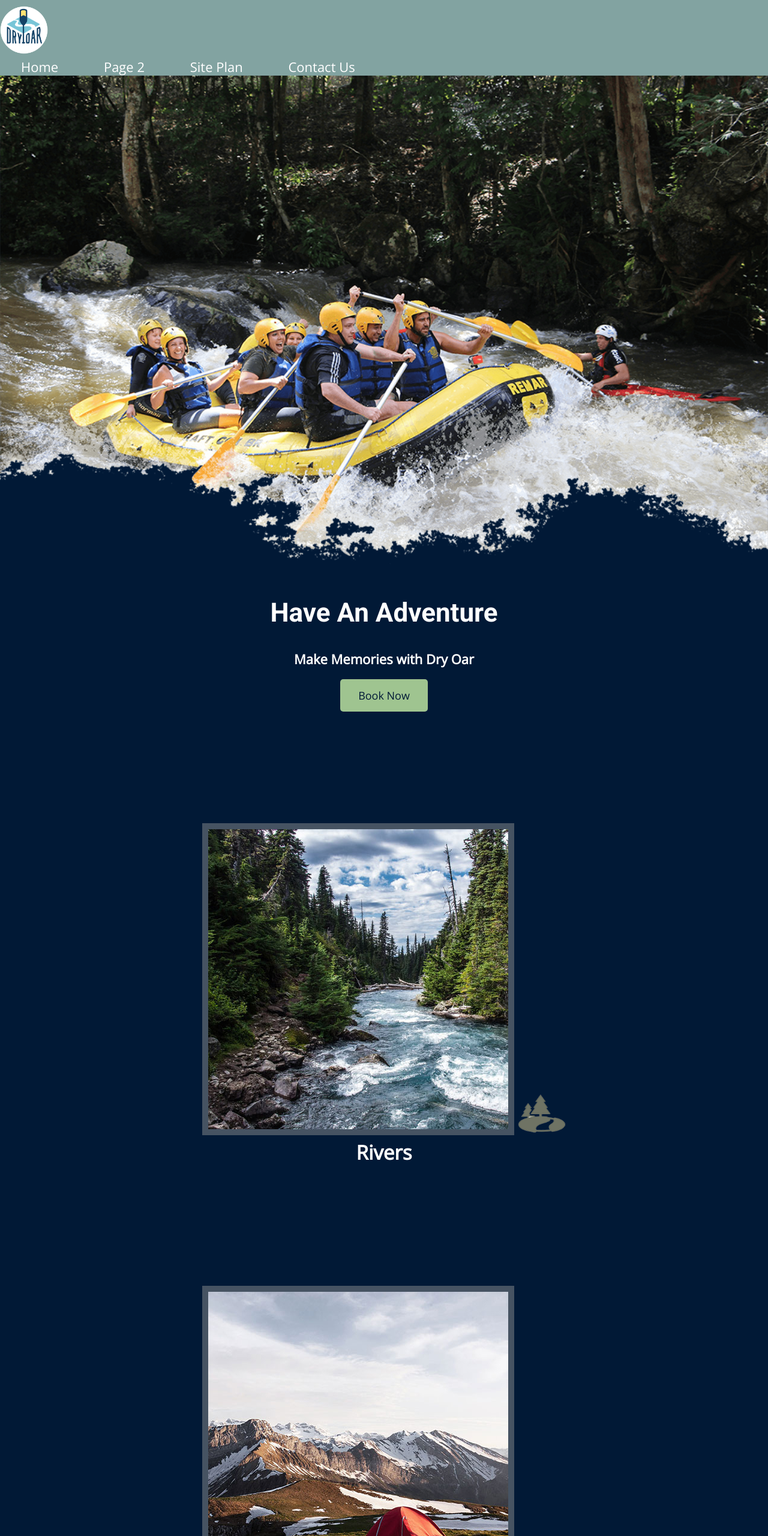
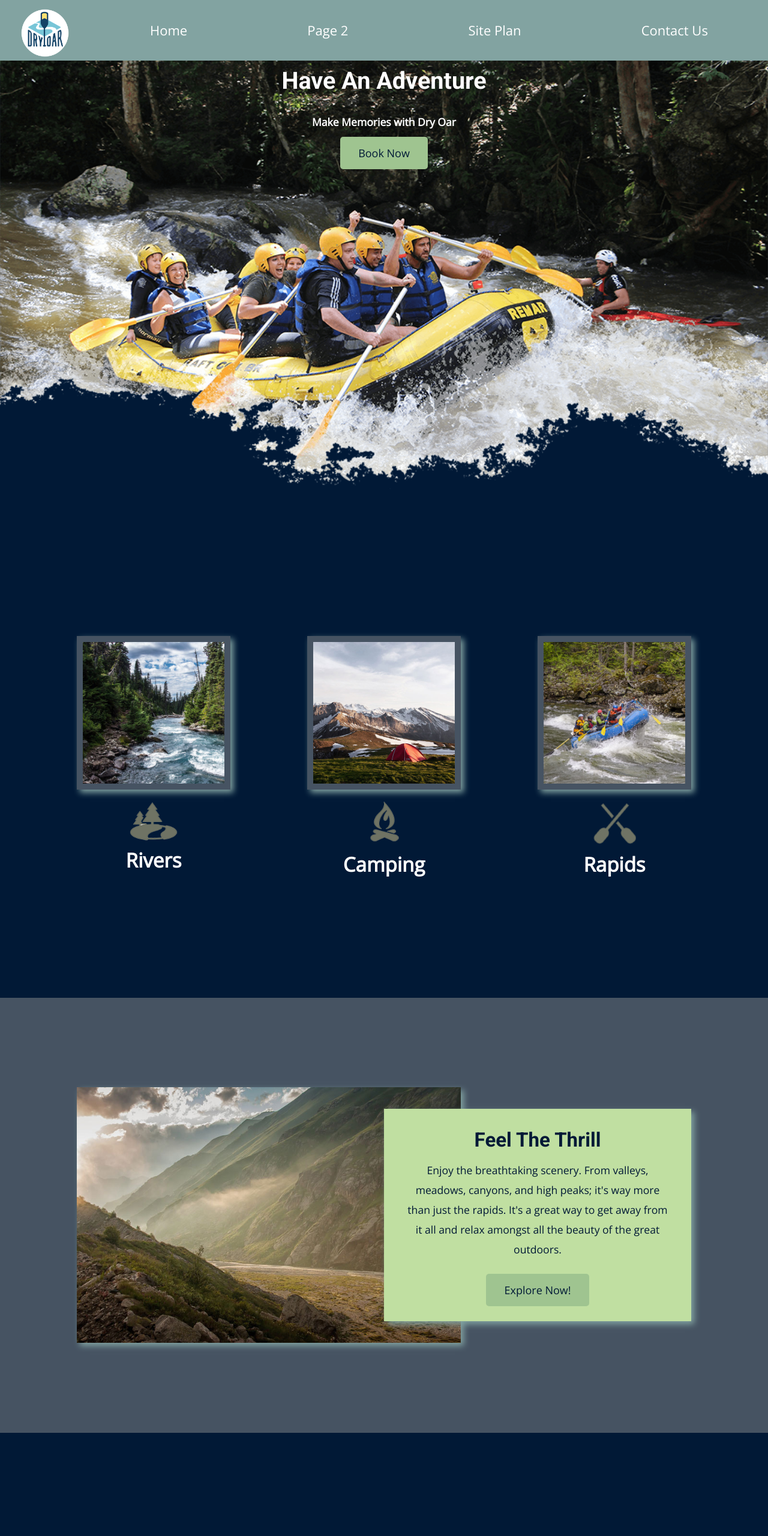
Before and after one commit to ChadDev2022/wdd130, a plain HTML site: page wwr/index.html in a window 1280 px wide. Shown: the top 2560 px of the page at 60% size. Drawn offline with nearby package versions, Linux system fonts and the light colour scheme.

Commit message:
finalized grid css

```diff
--- a/wwr/styles/style.css
+++ b/wwr/styles/style.css
@@ -10,6 +10,23 @@ body{
 }
 header {
     background-color: #82A3A1;
+    display: grid;
+    grid-template-columns: 150px auto;
+}
+nav{
+    display: flex;
+    justify-content: space-around;
+}
+nav a{
+    color:white;
+    padding: 35px;
+    text-align: center;
+    text-decoration: none;
+    display: flex;
+    justify-content: space-around;
+}
+nav a:hover{
+    background-color:#9FC490;
 }
 #hero-img{
     width: 100%;
@@ -20,23 +37,86 @@ h2{
 
 #logo_link{
     padding-top: 5px;
+    justify-self: center;
+    align-self: center;
 }
-nav a{
-    color:white;
-    padding: 35px;
+#hero{
+    display: grid;
+    grid-template-columns: 1fr 3fr 1fr;
+    margin-top: -100px;
+}
+#hero-box{
+    grid-column: 1/4;
+    grid-row: 1/3;
+    z-index: -1;
+}
+#hero-msg{
+    grid-column: 2/3;
+    grid-row: 1/2;
+    margin-top: 100px;
+}
+#hero-msg h4{
+    color: white;
     text-align: center;
-    text-decoration: none;
+    font-size: 0.8em;
+}
 
-}
-nav a:hover{
-    background-color:#9FC490;
+
+.home-grid{
+    display: grid;
+    grid-template-columns: repeat(10, 1fr);
 }
 .home-title{
     color:white;
     font-family: 'Roboto', 'Arial', 'Lucida Sans', sans-serif;
     font-weight: 700;
-    font-size: 2em;
+    font-size: 1.8em;
     margin-top: 10px;
+}
+.card-img{
+    border: 10px solid #465362;
+    width: 100%;
+    transition: transform .5s;
+    box-shadow: 5px 5px 10px #82A3A1;
+}
+.card-img:hover {
+    opacity: .6;
+    transform: scale(1.1);
+}
+.mountains{
+    width: 100%;
+    grid-column: 2/7;
+    grid-row: 5/8;
+    box-shadow: 5px 5px 10px #82A3A1;
+}
+.rivers-card{
+    margin:200px 0;
+    grid-column: 2/4;
+    grid-row: 2/3;
+}
+.camping-card {
+    margin:200px 0;
+    grid-column: 5/7;
+    grid-row: 2/3;
+}
+.rapids-card{
+    margin:200px 0;
+    grid-column: 8/10;
+    grid-row: 2/3;
+}
+#background {
+    height: 725px;
+    background-color:#465362 ;
+    grid-column: 1/11;
+    grid-row: 4/9;
+}
+.msg{
+    background-color:#C0DFA1 ;
+    line-height: 1.5em;
+    padding: 35px;
+    grid-column: 6/10;
+    grid-row: 6/7;
+    box-shadow: 5px 5px 10px #82A3A1;
 }
 .book, .join{
     background-color:#9FC490;
@@ -51,19 +131,9 @@ nav a:hover{
     background-color: #465362;
     color:#82A3A1;
 }
-.rivers-card, .camping-card, .rapids-card{
-    margin:200px 0;
-}
-.card-img{
-    border: 10px solid #465362;
-}
+
 main section img{
     box-sizing: border-box;
-}
-.msg{
-    background-color:#C0DFA1 ;
-    line-height: 1.5em;
-    padding: 35px;
 }
 .msg h2{
     color:#011936;
@@ -81,6 +151,9 @@ footer{
     color:#011936;
     padding: 25px 50px;
     margin-top: 200px;
+    display: flex;
+    justify-content: space-around;
+    align-items: center;
 }
 footer a {
     color:#011936;
@@ -103,7 +176,7 @@ footer .social img{
     max-width: 1600px;
     margin:0 auto;
 }
-#hero-msg h1, #hero-msg h4{
+#hero-msg h1{
     text-align: center;
 }
 .button-box{
@@ -112,10 +185,7 @@ footer .social img{
 main section {
     text-align: center;
 }
-#background {
-    height: 725px;
-    background-color:#465362 ;
-}
+
 .logo{
     width: 80px;
     padding-top: 10px;
@@ -124,3 +194,42 @@ main section {
     width: 80px;
     padding-top: 10px;
 }
+
+@media screen and (max-width: 900px){
+    #hero, .home-grid{
+        display: block;
+        height: auto;
+    }
+    nav, footer{
+        flex-direction: column;
+    }
+    nav a{
+        display: block;
+        padding: 15px;
+    }
+    #hero{
+        margin-top: 0;
+    }
+    #hero-msg{
+        margin-top: 0;
+    }
+    .home-title{
+        font-size: 25px;
+        color: #82A3A1
+    }
+    .rivers-card, .camping-card, .rapids-card {
+        margin: 50px auto;
+        width: 60%;
+    }
+    #background {
+        display: none;
+    }
+    .mountains, .msg {
+        width: 80%;
+        display: block;
+        margin: 0 auto;
+    }
+    footer {
+        margin-top: 25px;
+    }
+}
```
